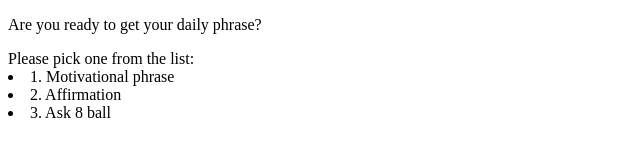
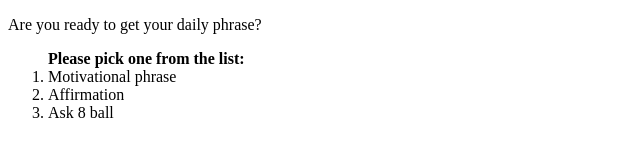
Before and after one commit to kimbyb/MixedMessages, a plain HTML site: page index.html in a window 1280 px wide. Shown: the whole page, without its empty margins (0-640 px from the left). Drawn offline with Linux system fonts and the light colour scheme.

Commit message:
a few tml changes

```diff
--- a/index.html
+++ b/index.html
@@ -10,11 +10,11 @@
 <body>
     <div>
         <p>Are you ready to get your daily phrase? </p>
-        <hX>Please pick one from the list: </hX>
-         <li>1. Motivational phrase </li>
-         <li>2. Affirmation </li>
-         <li>3. Ask 8 ball</li>
-
+        <ol><strong>Please pick one from the list: </strong>
+         <li>Motivational phrase </li>
+         <li>Affirmation </li>
+         <li>Ask 8 ball</li>
+        </ol>
     </div>
 </body>
 </html>
```
